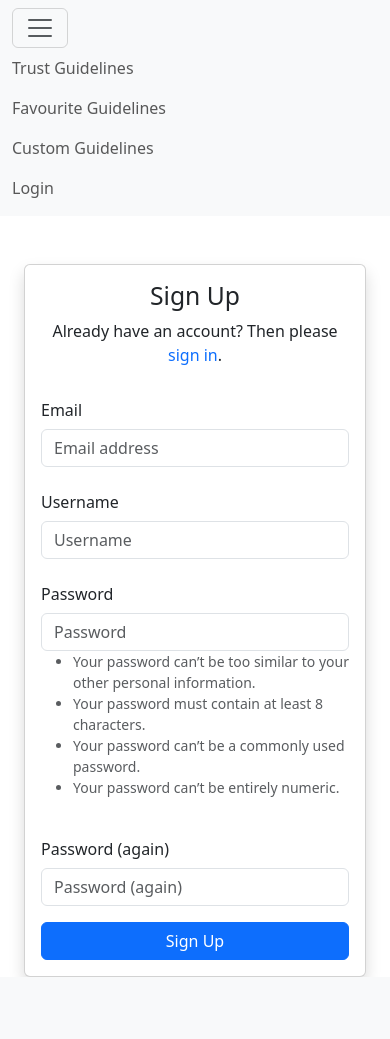
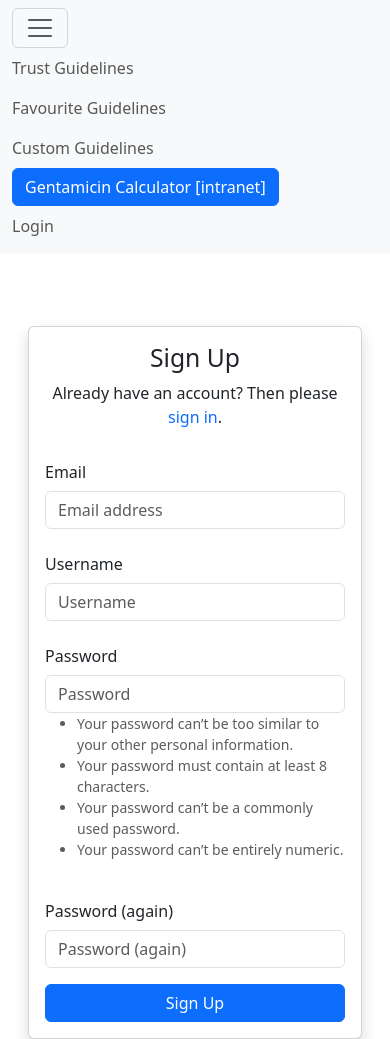
Before and after one commit to heaneySam/ScratchGuidelines, a Django app: page /accounts/signup/ in a window 390 px wide, after a click that opens the changed part. Before the commit the page ends 977 px from the top, so only its background shows below. Run offline with Django 5.2, Linux system fonts and the light colour scheme; some libraries are stand-ins or nearby versions.

Commit message:
added the calculator

```diff
--- a/tableapp/templates/base.html
+++ b/tableapp/templates/base.html
@@ -19,6 +19,21 @@
       gtag('config', 'G-CF66XH6754');
     </script>
 
+        <style>
+        .custom-search-bar {
+            font-size: 1.9em;
+            padding: 10px;
+            border-width: 3px; /* Makes the outline bolder */
+            border-color: black; /* Sets the border color to black */
+            border-style: solid; /* Ensures the border is solid */
+
+        }
+        .static-url-btn {
+            margin-right: 10px;
+        }
+    </style>
+
+
 </head>
 <body>
     <nav class="navbar navbar-expand-lg navbar-light bg-light">
@@ -27,7 +42,7 @@
                 <span class="navbar-toggler-icon"></span>
             </button>
             <div class="collapse navbar-collapse" id="navbarNav">
-            <ul class="navbar-nav">
+                <ul class="navbar-nav me-auto">
                     <li class="nav-item">
                         <a class="nav-link {% if request.resolver_match.url_name == 'trust_guideline_view' %}active{% endif %}" href="{% url 'trust_guideline_view' %}">Trust Guidelines</a>
                     </li>
@@ -36,6 +51,11 @@
                     </li>
                     <li class="nav-item">
                         <a class="nav-link {% if request.resolver_match.url_name == 'guideline_view' %}active{% endif %}" href="{% url 'guideline_view' %}">Custom Guidelines</a>
+                    </li>
+                </ul>
+                <ul class="navbar-nav">
+                    <li class="nav-item">
+                        <a href="https://intranet.uhd.nhs.uk/gentamicin/" target="_blank" class="btn btn-primary static-url-btn">Gentamicin Calculator [intranet]</a>
                     </li>
                     <li class="nav-item">
                         {% if user.is_authenticated %}
@@ -52,14 +72,17 @@
         </div>
     </nav>
 
-    <div class="container mt-4">
+    <div class="container-fluid mt-4 px-3">
+        <div class="row">
+            <div class="col-12">
+                <div class="w-100">
                     {% block content %}
                     <!-- Content overridden by child templates will go here -->
                     {% endblock %}
                 </div>
-
-
-
+            </div>
+        </div>
+    </div>
 
 
     <!-- jQuery and Bootstrap Bundle (includes Popper) -->
--- a/tableapp/views.py
+++ b/tableapp/views.py
@@ -158,7 +158,7 @@ def favourite_guideline_view(request):
         user_favourites = FavouriteGuideline.objects.none()  # Return an empty queryset for anonymous users
 
     table = FavouriteGuidelineTable(user_favourites, request=request)
-    RequestConfig(request, paginate={"per_page": 10}).configure(table)
+    RequestConfig(request, paginate={"per_page": 20}).configure(table)
     context = {
         'table': table,
         'is_authenticated': request.user.is_authenticated  # Pass authentication status to the template
```
Also changed, not shown: tableapp/templates/tableapp/trust_guidelines_table.html (+10 -9 lines). Lines whose indentation alone changed are shown as unchanged.
